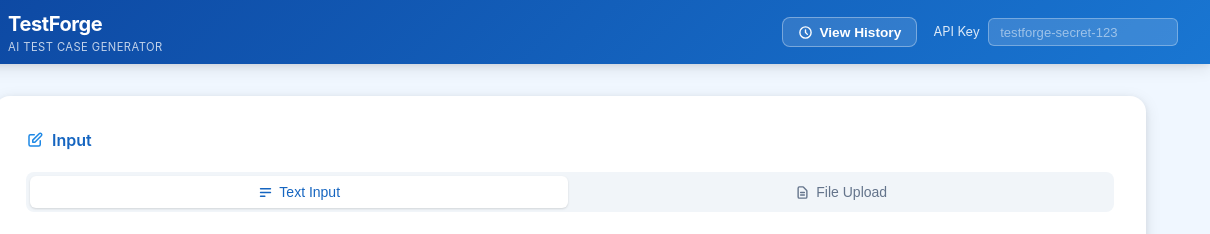
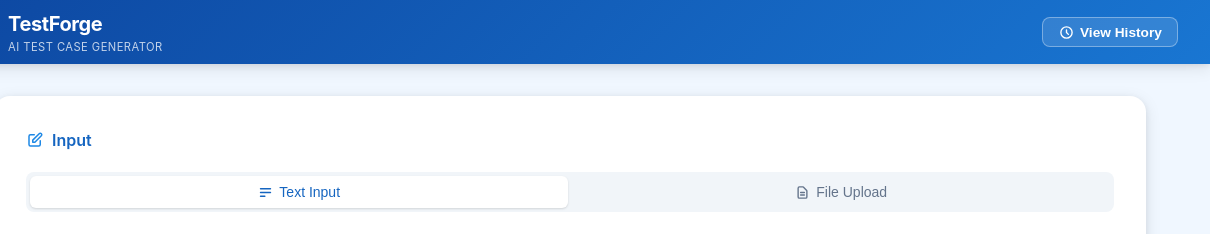
Before and after one commit to judelivingsten/testforge-api, a website: page public/index.html in a window 1280 px wide. Shown: the top 234 px of the page, 70-1280 px from the left. Drawn offline with Linux system fonts and the light colour scheme.

Commit message:
Remove API key input field from UI - security improvement

```diff
--- a/public/index.html
+++ b/public/index.html
@@ -108,36 +108,6 @@
       border-color: rgba(255,255,255,.55);
     }
 
-    .api-key-bar {
-      display: flex;
-      align-items: center;
-      gap: .5rem;
-    }
-
-    .api-key-bar label {
-      font-size: .8rem;
-      opacity: .85;
-      white-space: nowrap;
-    }
-
-    .api-key-bar input {
-      background: rgba(255,255,255,.15);
-      border: 1px solid rgba(255,255,255,.3);
-      border-radius: 6px;
-      color: var(--white);
-      font-size: .82rem;
-      padding: .35rem .7rem;
-      width: 190px;
-      outline: none;
-      transition: background .2s, border-color .2s;
-    }
-
-    .api-key-bar input::placeholder { color: rgba(255,255,255,.5); }
-    .api-key-bar input:focus {
-      background: rgba(255,255,255,.25);
-      border-color: rgba(255,255,255,.6);
-    }
-
     /* ── Main layout ── */
     main {
       max-width: 1200px;
@@ -788,10 +758,7 @@
       </svg>
       View History
     </button>
-    <div class="api-key-bar">
-      <label for="apiKeyInput">API Key</label>
-      <input type="password" id="apiKeyInput" placeholder="testforge-secret-123" />
-    </div>
+
   </div>
 </header>
 
@@ -1156,7 +1123,7 @@
 
   /* ─── Helpers ─── */
   function getApiKey() {
-    return document.getElementById('apiKeyInput').value.trim() || 'testforge-secret-123';
+    return 'testforge-secret-123';
   }
 
   function showError(msg) {
```
